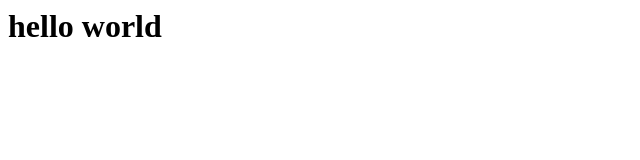
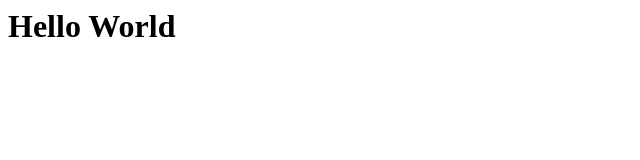
Before and after one commit to Yay-Puffles/Yay-Puffles.github.io, a plain HTML site: page index.html in a window 1280 px wide. Shown: the whole page, without its empty margins (0-640 px from the left). Drawn offline with Linux system fonts and the light colour scheme.

Commit message:
Update index.html

```diff
--- a/index.html
+++ b/index.html
@@ -1,4 +1,4 @@
-<h1> hello world <h1>
+<h1> Hello World <h1>
 
 
 
```
